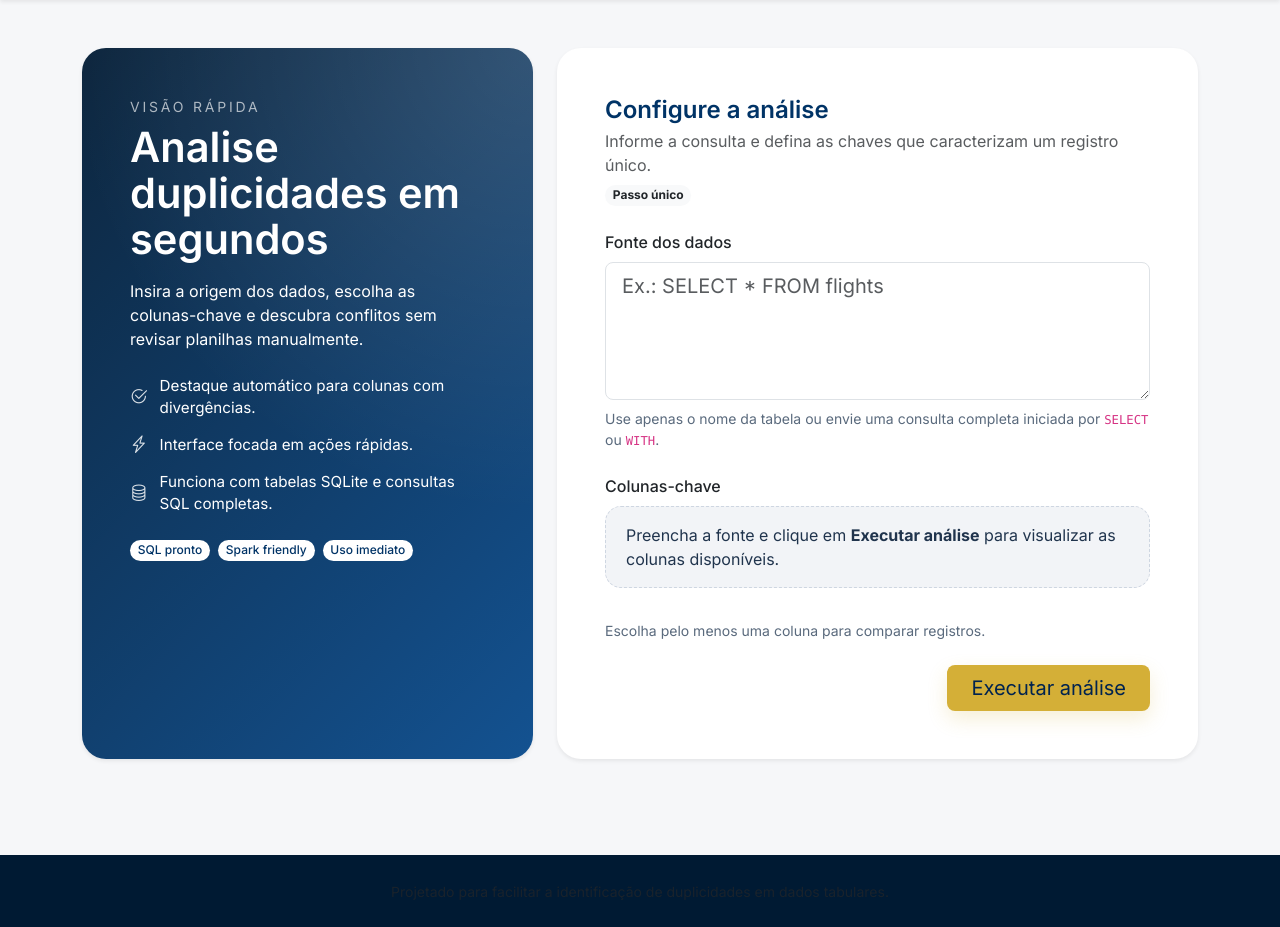
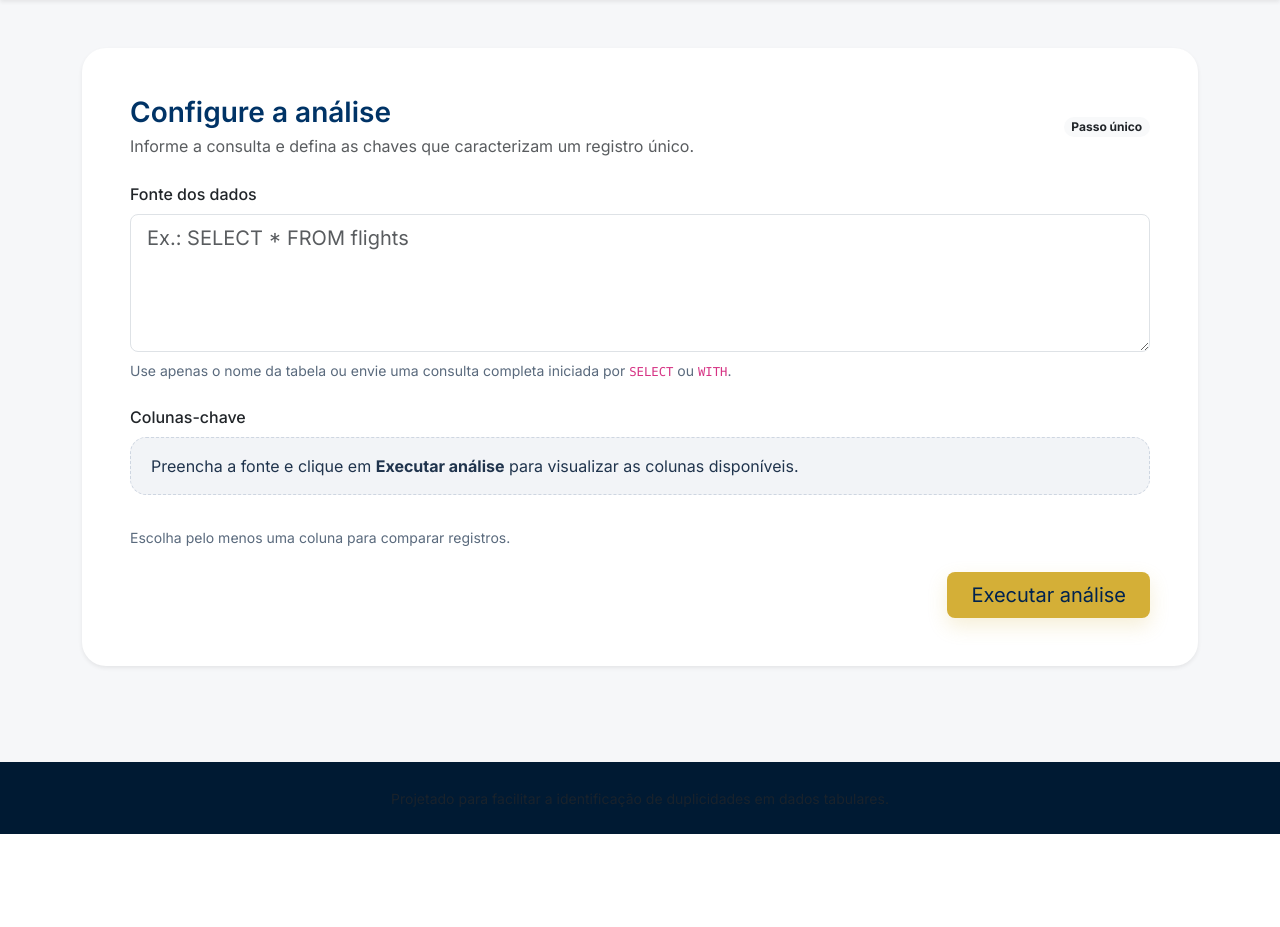
Before and after one commit to GloedenJoao/duplicates_python, a Flask app: page / in a window 1280 px wide. Shown: the part 92-1019 px from the top of the page. After the commit the page ends 926 px from the top, so only its background shows below. Run offline with Flask 3, Linux system fonts and the light colour scheme; data comes from the database, SQL or seed files in the repository.

Commit message:
Simplify landing card and colorize difference badges

```diff
--- a/templates/index.html
+++ b/templates/index.html
@@ -2,32 +2,11 @@
 {% block title %}Analisador de Duplicidades{% endblock %}
 {% block content %}
 <section class="mb-5">
-  <div class="row g-4 align-items-stretch">
-    <div class="col-12 col-lg-5">
-      <div class="card hero-card border-0 shadow-sm h-100 text-white">
-        <div class="card-body p-4 p-lg-5">
-          <p class="hero-eyebrow text-uppercase small mb-2">Visão rápida</p>
-          <h1 class="hero-title fw-semibold mb-3">Analise duplicidades em segundos</h1>
-          <p class="mb-4">Insira a origem dos dados, escolha as colunas-chave e descubra conflitos sem revisar planilhas manualmente.</p>
-          <ul class="hero-list list-unstyled mb-4">
-            <li><i class="bi bi-check2-circle"></i> Destaque automático para colunas com divergências.</li>
-            <li><i class="bi bi-lightning-charge"></i> Interface focada em ações rápidas.</li>
-            <li><i class="bi bi-database"></i> Funciona com tabelas SQLite e consultas SQL completas.</li>
-          </ul>
-          <div class="d-flex flex-wrap gap-2">
-            <span class="badge rounded-pill bg-white text-safra fw-medium">SQL pronto</span>
-            <span class="badge rounded-pill bg-white text-safra fw-medium">Spark friendly</span>
-            <span class="badge rounded-pill bg-white text-safra fw-medium">Uso imediato</span>
-          </div>
-        </div>
-      </div>
-    </div>
-    <div class="col-12 col-lg-7">
-      <div class="card input-card border-0 shadow-sm h-100">
+  <div class="card input-card border-0 shadow-sm">
     <div class="card-body p-4 p-lg-5">
       <div class="d-flex align-items-center justify-content-between mb-4 flex-wrap gap-2">
         <div>
-              <h2 class="h4 fw-semibold mb-1 text-safra">Configure a análise</h2>
+          <h1 class="h3 fw-semibold mb-1 text-safra">Configure a análise</h1>
           <p class="mb-0 text-muted">Informe a consulta e defina as chaves que caracterizam um registro único.</p>
         </div>
         <span class="badge rounded-pill bg-light text-dark">Passo único</span>
@@ -72,8 +51,6 @@
           <button type="submit" class="btn btn-lg btn-safra px-4">Executar análise</button>
         </div>
       </form>
-        </div>
-      </div>
     </div>
   </div>
 </section>
@@ -142,9 +119,10 @@
               <span class="badge rounded-pill bg-soft-gold">{{ summary.duplicate_count }} registros</span>
             </div>
             {% if summary.difference_columns %}
+              {% set badge_palette = ['diff-badge-blue', 'diff-badge-gold', 'diff-badge-green', 'diff-badge-purple', 'diff-badge-teal'] %}
               <div class="difference-tags">
                 {% for col in summary.difference_columns %}
-                  <span class="badge rounded-pill diff-badge">{{ col }}</span>
+                  <span class="badge rounded-pill diff-badge {{ badge_palette[loop.index0 % (badge_palette|length)] }}">{{ col }}</span>
                 {% endfor %}
               </div>
             {% else %}
```
Also changed, not shown: static/css/styles.css (+33 -3 lines). Lines whose indentation alone changed are shown as unchanged.
